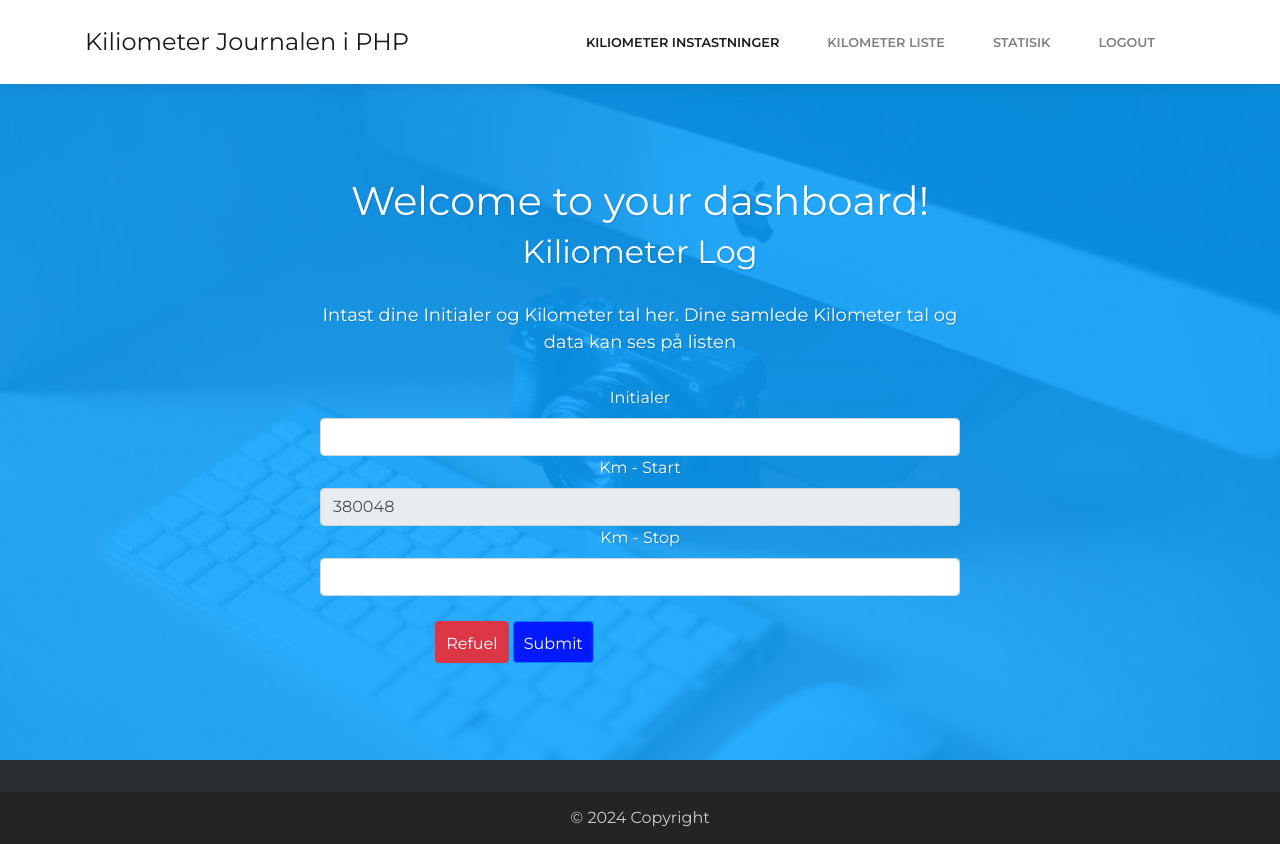
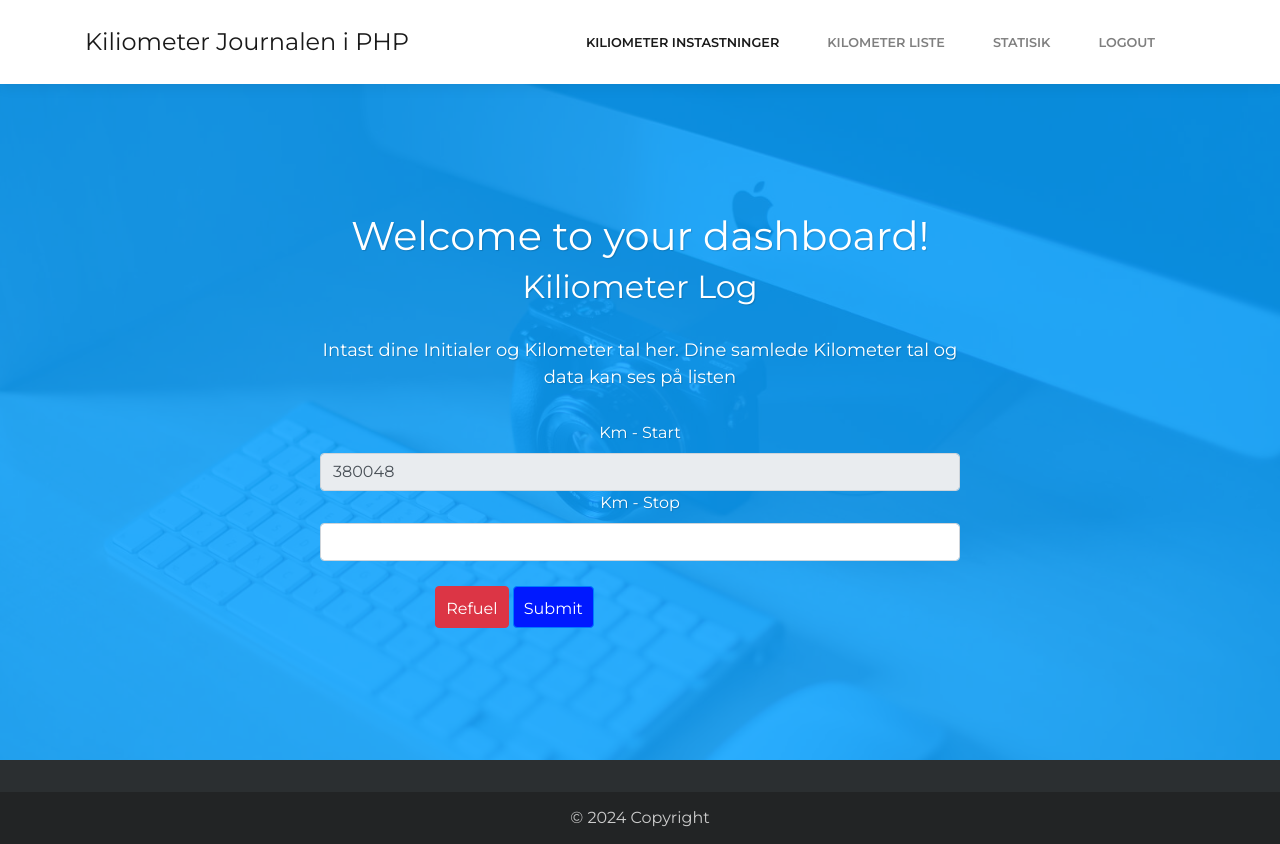
Before and after one commit to OleMortensen8/Kiliometerjournal, a PHP site: page / in a window 1280 px wide. Run offline with PHP 8.4, Linux system fonts and the light colour scheme; the visitor is signed in with stand-in values (Sample User, id 1); data comes from the database, SQL or seed files in the repository; some libraries are stand-ins or nearby versions.

Commit message:
Update form to auto-fill username and adjust layout
Replaced manual initials input with a hidden field that auto-fills the username from the session. Adjusted the code formatting to ensure better readability and maintainability of the form.

Signed-off-by: Ole Vølund Skov Mortensen <9146578-olemortensen8@users.noreply.gitlab.com>

```diff
--- a/index.php
+++ b/index.php
@@ -20,14 +20,20 @@ $lastStopKm = new DB();
             <h2>Kiliometer Log</h2>
             <p>Intast dine Initialer og Kilometer tal her. Dine samlede Kilometer tal og data kan ses på listen</p>
             <form action="" method="POST">
-                <label>Initialer</label><input class="form-control" name="ini" type="text">
-                <label>Km - Start</label><input class="form-control" name="kmStart" id="kmStart" type="text" value="<?php $lastStopKm->getlastStopKm(); ?>">
-                <label>Km - Stop</label><input class="form-control" name="kmStop" type="text">
+                <input type="hidden" name="ini" value="<?php echo $_SESSION['username']; ?>">
+                <label>Km - Start</label>
+                <input class="form-control" name="kmStart" id="kmStart" type="text"
+                       value="<?php $lastStopKm->getlastStopKm(); ?>">
+                <label>Km - Stop</label>
+                <input class="form-control" name="kmStop" type="text">
                 <button class="btn btn-danger" type="submit" name="refuel"
                         style="display:inline-block; margin-top:25px;padding-top:10px; padding-right:10px;padding-bottom:6px;padding-left:10px;">
                     Refuel
                 </button>
-                <button class="btn btn-primary" type="submit" name="submit" style="margin-top:25px;padding-top:10px; padding-right:10px;margin-right:251px;padding-bottom:6px;padding-left:10px;background-color:rgb(0,25,255);">Submit</button>
+                <button class="btn btn-primary" type="submit" name="submit"
+                        style="margin-top:25px;padding-top:10px; padding-right:10px;margin-right:251px;padding-bottom:6px;padding-left:10px;background-color:rgb(0,25,255);">
+                    Submit
+                </button>
             </form>
         </div>
     </section>
```
